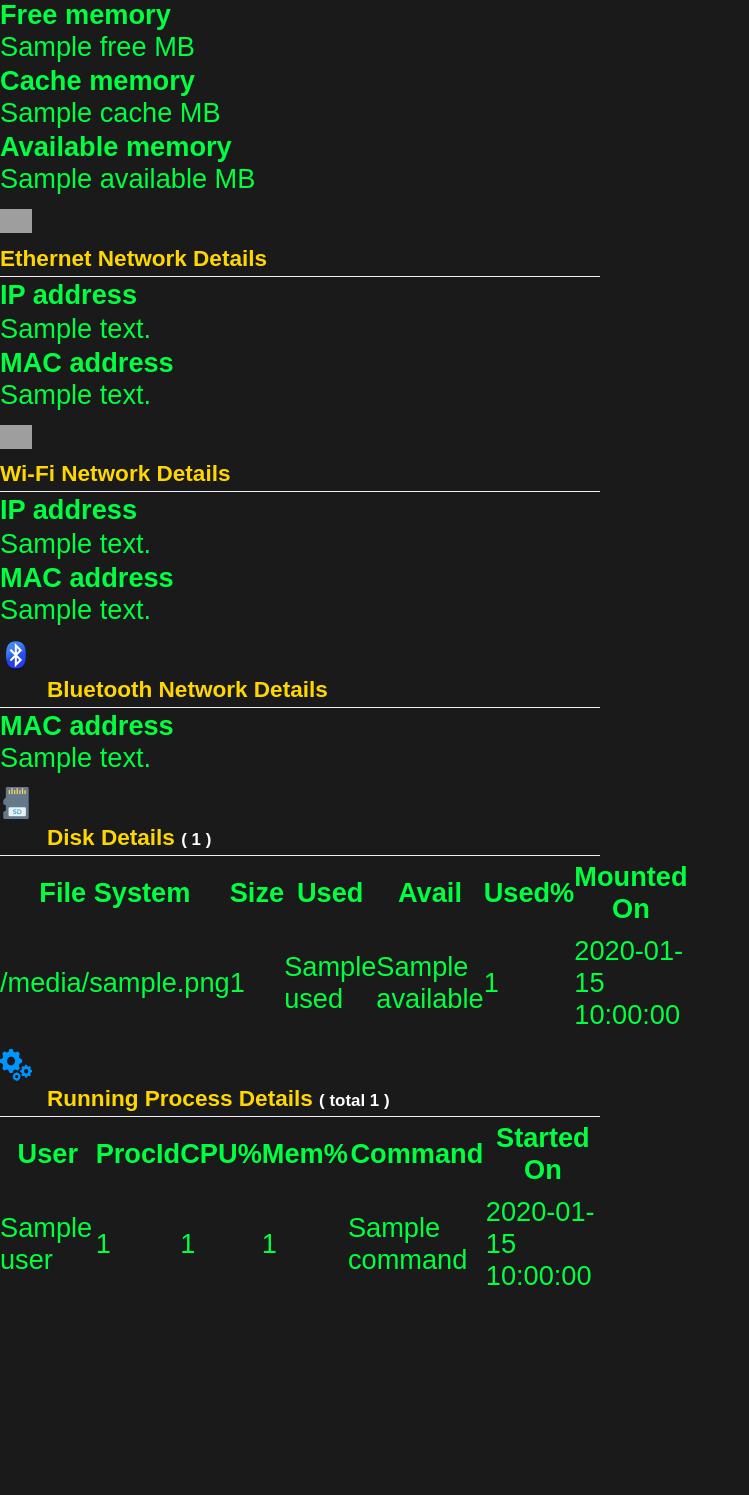
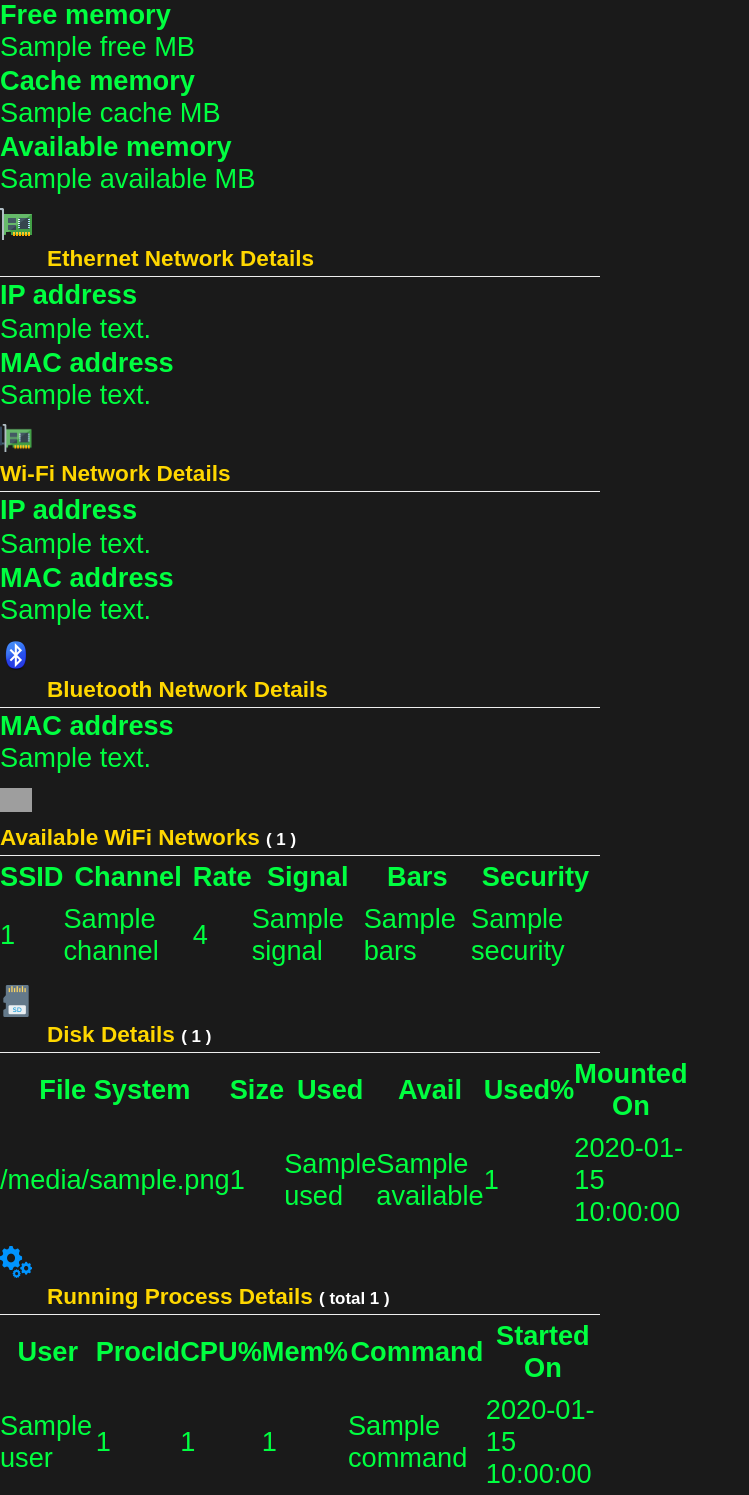
Before and after one commit to Nkeramov/rpi_system_info, a Python web app: template templates/index.html in a window 1280 px wide. Shown: the part 1895-3390 px from the top of the page, without its empty margins (0-749 px from the left). Before the commit the page ends 3180 px from the top, so only its background shows below. Run offline with Jinja, Linux system fonts and the light colour scheme; the template is opened without the code that fills it: most values are stand-ins (such as "Sample title", 1, 10 or a date in 2020); grey boxes are pictures that could not be loaded.

Commit message:
added wifi networks info to index page

```diff
--- a/main.py
+++ b/main.py
@@ -199,6 +199,11 @@ def bluetooth_mac_address(logger=logger):
 
 
 @app.context_processor
+def available_wifi_networks(logger=logger):
+    return dict(available_wifi_networks=pi_sys_info.get_available_wifi_networks())
+
+
+@app.context_processor
 def disk_usage_info(logger=logger):
     return dict(disk_usage_info=pi_sys_info.get_disk_usage_info())
 
--- a/templates/index.html
+++ b/templates/index.html
@@ -249,7 +249,7 @@
             </div>
             <div class="row t-header">
                 <div class="t-header-img">
-                    <img src="static/images/network.png" style="width:32px">
+                    <img src="static/images/ethernet_adapter.png" style="width:32px">
                 </div>
                 <div>
                     <h5>Ethernet Network Details</h5>
@@ -273,7 +273,7 @@
             </div>
             <div class="row t-header">
                 <div class="t-header-img">
-                    <img src="static/images/wifi.png" style="width:32px">
+                    <img src="static/images/wifi_adapter.png" style="width:32px">
                 </div>
                 <div>
                     <h5>Wi-Fi Network Details</h5>
@@ -310,6 +310,40 @@
                 <div class="seven columns">
                     {{bluetooth_mac_address}}
                 </div>
+            </div>
+            <div class="row t-header">
+                <div class="t-header-img">
+                    <img src="static/images/wifi.png" style="width:32px">
+                </div>
+                <div>
+                    <h5>Available WiFi Networks <span class="item-count"> ( {{ available_wifi_networks | length}} ) </span></h5>
+                </div>
+            </div>
+            <div>
+                <table class="u-full-width sortable">
+                    <thead>
+                        <tr>
+                            <th>SSID</th>
+                            <th>Channel</th>
+                            <th>Rate</th>
+                            <th>Signal</th>
+                            <th>Bars</th>
+                            <th>Security</th>
+                        </tr>
+                    </thead>
+                    <tbody>
+                        {% for wifi_network in available_wifi_networks %}
+                        <tr>
+                            <td>{{wifi_network.ssid}}</td>
+                            <td>{{wifi_network.channel}}</td>
+                            <td>{{wifi_network.rate}}</td>
+                            <td>{{wifi_network.signal}}</td>
+                            <td>{{wifi_network.bars}}</td>
+                            <td>{{wifi_network.security}}</td>
+                        </tr>
+                        {% endfor %}
+                    </tbody>
+                </table>
             </div>
             <div class="row t-header">
                 <div class="t-header-img">
```
